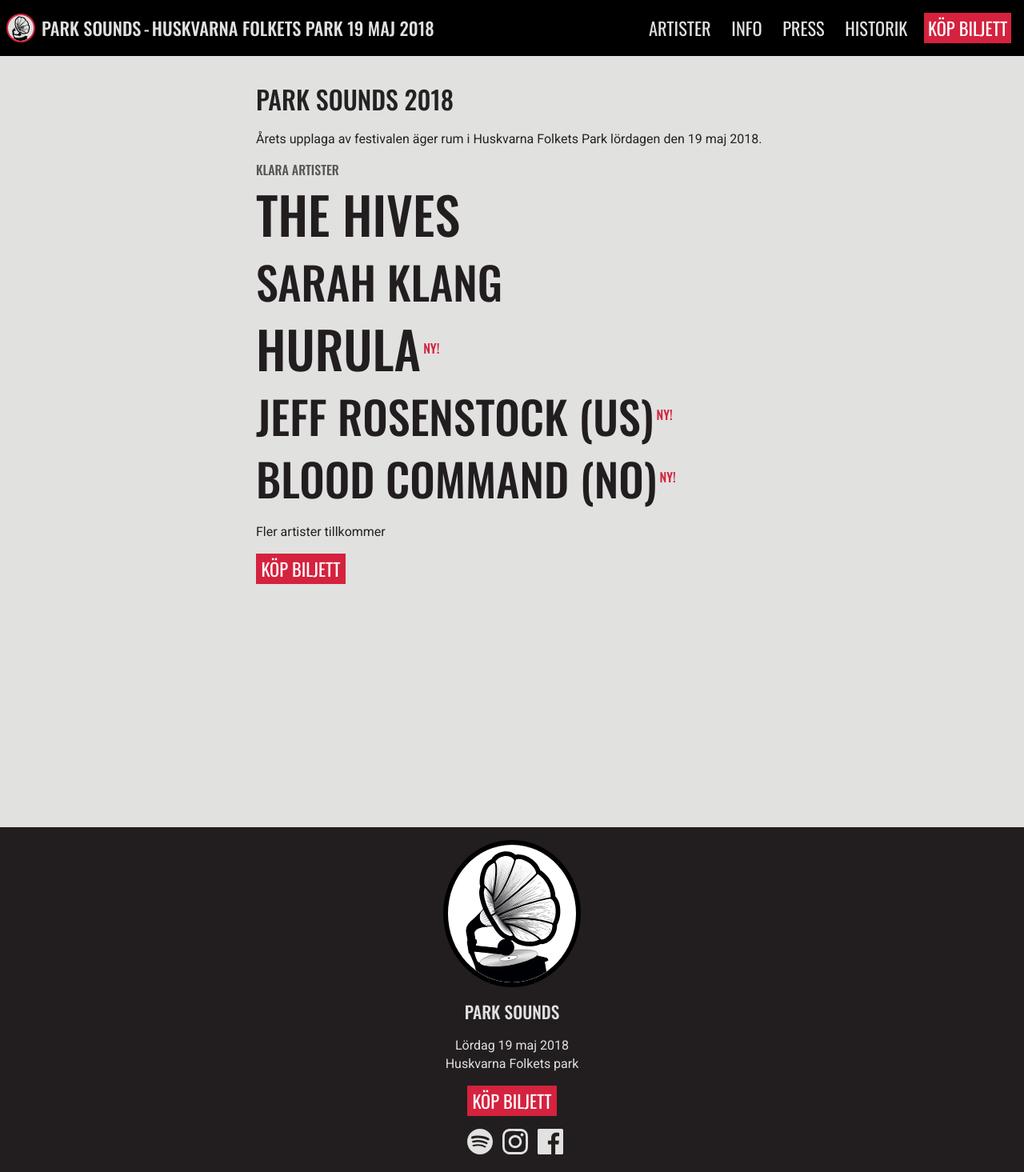
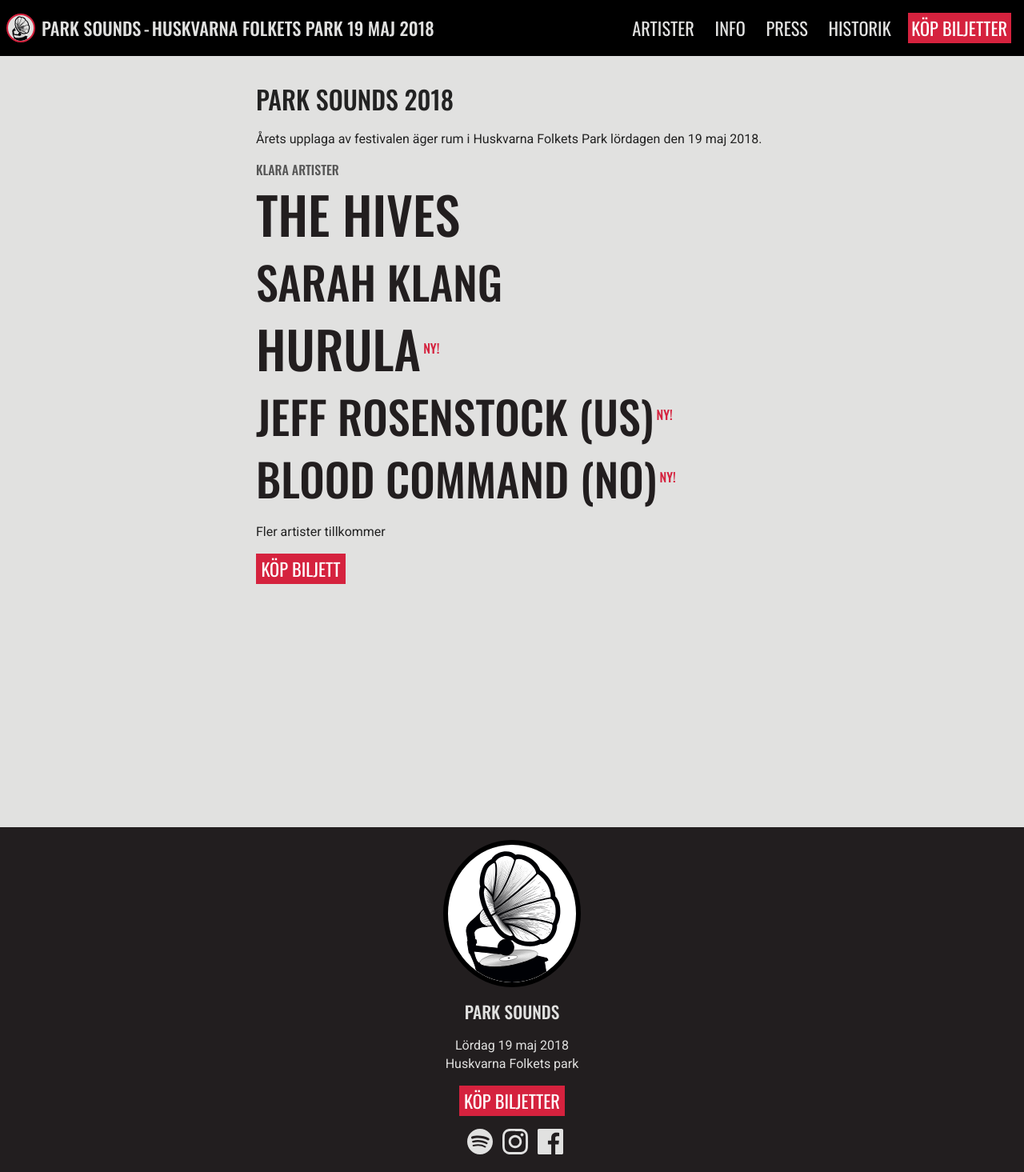
Before and after one commit to parksounds/parksounds.se, a Jekyll site: the page built from index.md, in a window 1280 px wide. Shown: the whole page at 80% size. Built offline with Jekyll 4.4.1, drawn with Linux system fonts in a browser that asks for light colours.

Commit message:
Content updates
Edits

```diff
--- a/_includes/footer.html
+++ b/_includes/footer.html
@@ -9,7 +9,7 @@
 
     </div>
 
-    <a href="//secure.tickster.com/Intro.aspx?ERC=MMM4DEZMGZ96711" class="tickets">Köp biljett</a>
+    <a href="//secure.tickster.com/Intro.aspx?ERC=MMM4DEZMGZ96711" class="tickets">Köp biljetter</a>
 
     <aside class="social-icons column">
         <a class="button" href="https://open.spotify.com/user/exhausdead/playlist/6tlZwy0uB4oDJ10taz9zDk?si=t_ojDTbaSJSVsOJcpCXG1A"><svg class="icon icon-spotify"><use xlink:href="#icon-spotify"></use></svg></a>
--- a/_includes/header.html
+++ b/_includes/header.html
@@ -16,7 +16,7 @@
 
                 <li><a href="/historik/" class="{% if page.url contains "/historik/" %}current{% endif %}"">Historik</a></li>
 
-                <li><a href="//secure.tickster.com/Intro.aspx?ERC=MMM4DEZMGZ96711" class="tickets">Köp biljett</a></li>
+                <li><a href="//secure.tickster.com/Intro.aspx?ERC=MMM4DEZMGZ96711" class="tickets">Köp biljetter</a></li>
 
             </ul>
         </nav>
```
